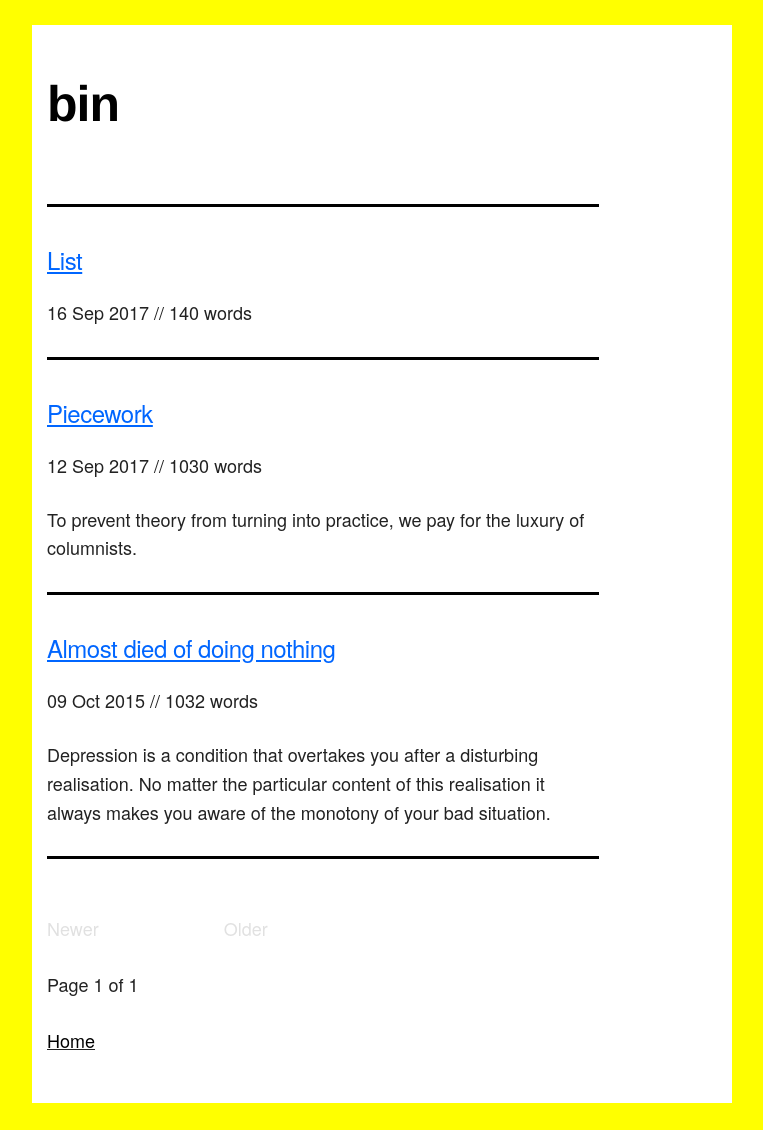
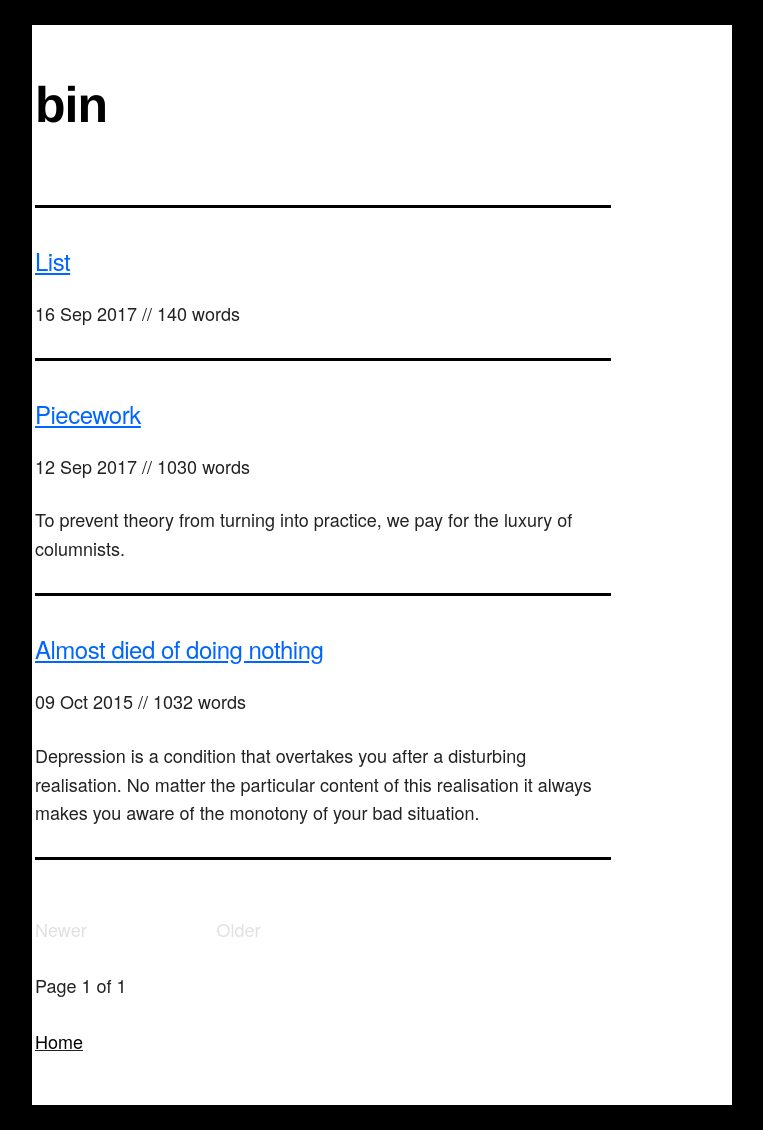
Before and after one commit to mt-trash/mt-trash.github.io, a Jekyll site: the page built from index.html, in a window 1280 px wide. Shown: the whole page, without its empty margins (258-1021 px from the left). Built offline with Jekyll 4.4.1, drawn with Linux system fonts in a browser that asks for light colours; the list of posts is cut into pages by our own code.

Commit message:
border changes

```diff
--- a/css/skeleton.css
+++ b/css/skeleton.css
@@ -126,11 +126,16 @@
   font-weight: 400;
   font-family: "HelveticaNeue", "Helvetica Neue", Helvetica, Arial, sans-serif;
   color: #222222;
-  background-color: #ffff00; }
+  background-color: #000000; }
 div {
   background-color: #ffffff;
-  border-style: solid;
-  border-width: 5px;
+  border-left-style: solid;
+  border-right-style: none;
+  border-top-style: solid;
+  border-bottom-style: solid;
+  border-left-width: 1px;
+  border-top-width: 5px;
+  border-bottom-width: 5px;
   border-color: #ffffff; }
 
 
```
